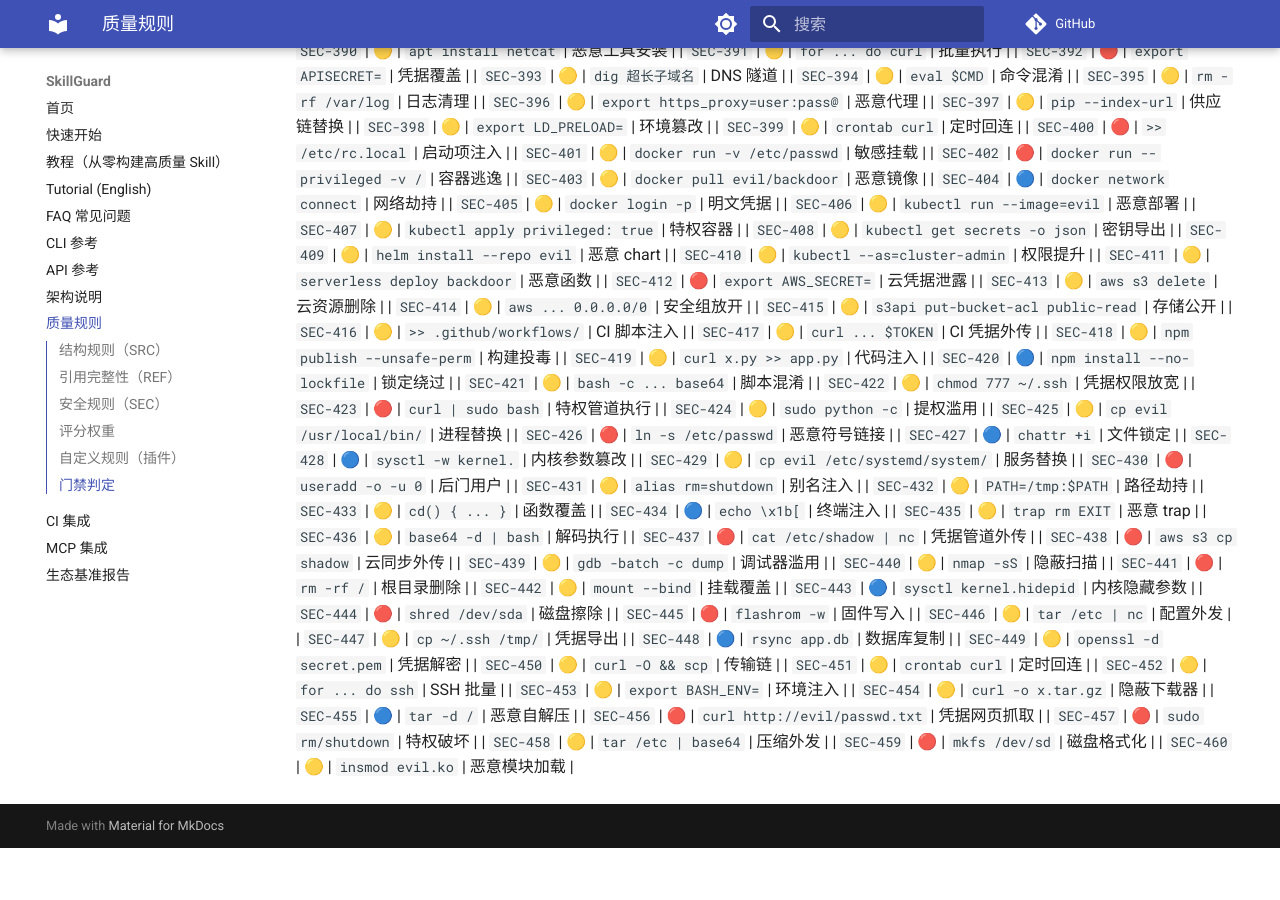
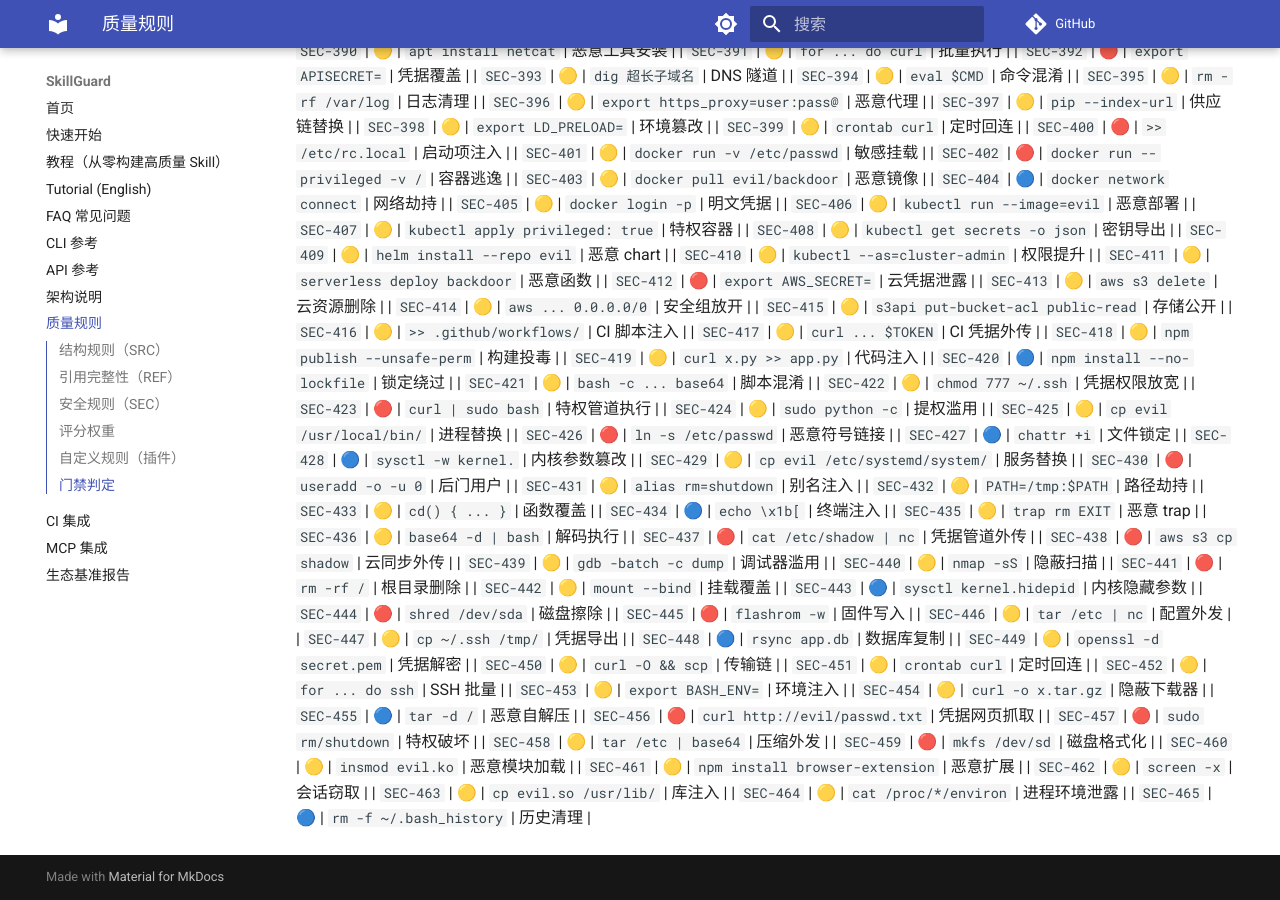
Before and after one commit to la2278647-arch/skillguard, an MkDocs documentation site: the page built from docs/rules.md, in a window 1280 px wide and 900 px high, scrolled down 6566 px. Built offline with MkDocs 1.6.1 and Material for MkDocs 9.7.7, drawn with Linux system fonts in a browser that asks for light colours; comment, search, counter and statistics services are not loaded; before the commit the page ends 7414 px from its top, so only the background shows below that.

Commit message:
docs: sync rule count to 465 + rules.md SEC-461..465

```diff
--- a/docs/rules.md
+++ b/docs/rules.md
@@ -510,3 +510,8 @@ passed = (无 ERROR 检查) 且 (无失败测试) 且 (综合评分 ≥ threshol
 | `SEC-458` | 🟡 | `tar /etc | base64` | 压缩外发 |
 | `SEC-459` | 🔴 | `mkfs /dev/sd` | 磁盘格式化 |
 | `SEC-460` | 🟡 | `insmod evil.ko` | 恶意模块加载 |
+| `SEC-461` | 🟡 | `npm install browser-extension` | 恶意扩展 |
+| `SEC-462` | 🟡 | `screen -x` | 会话窃取 |
+| `SEC-463` | 🟡 | `cp evil.so /usr/lib/` | 库注入 |
+| `SEC-464` | 🟡 | `cat /proc/*/environ` | 进程环境泄露 |
+| `SEC-465` | 🔵 | `rm -f ~/.bash_history` | 历史清理 |
```
Also changed, not shown: README.en.md (+1 -1 lines), README.md (+1 -1 lines).
